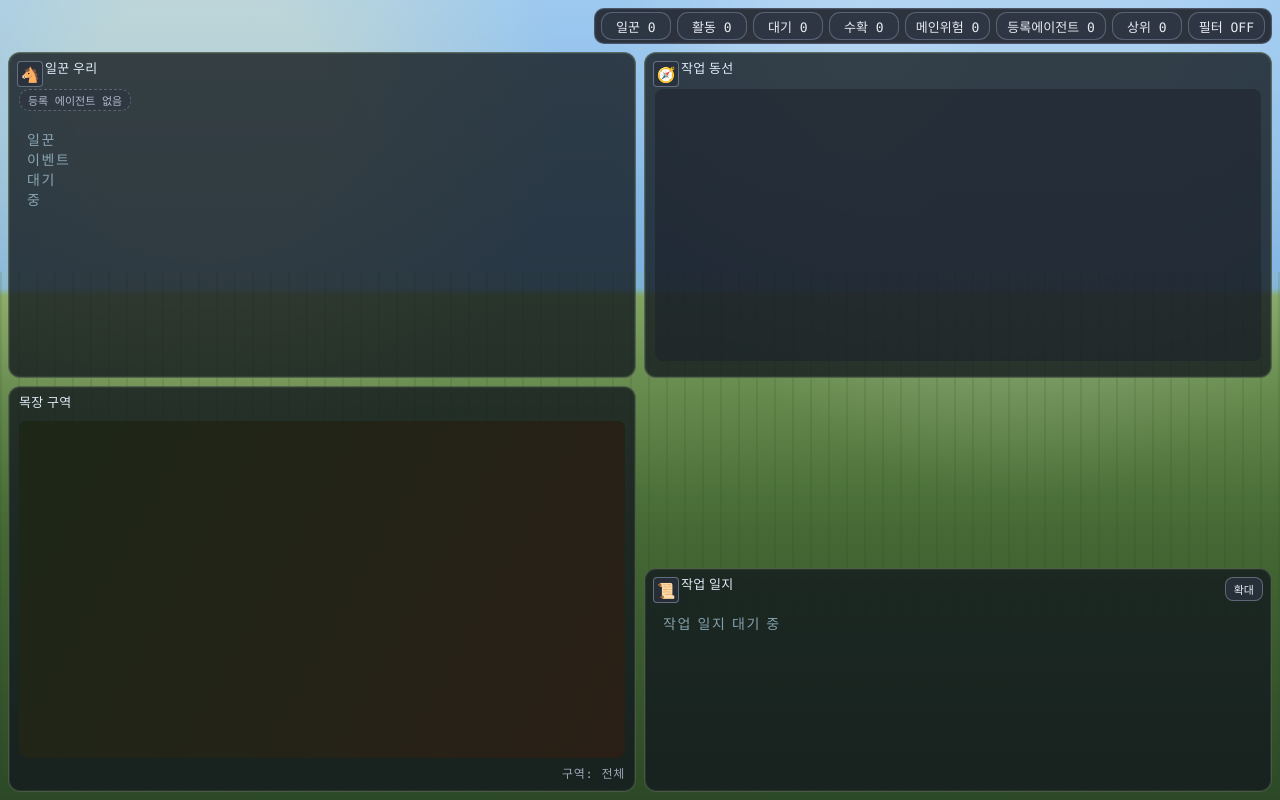
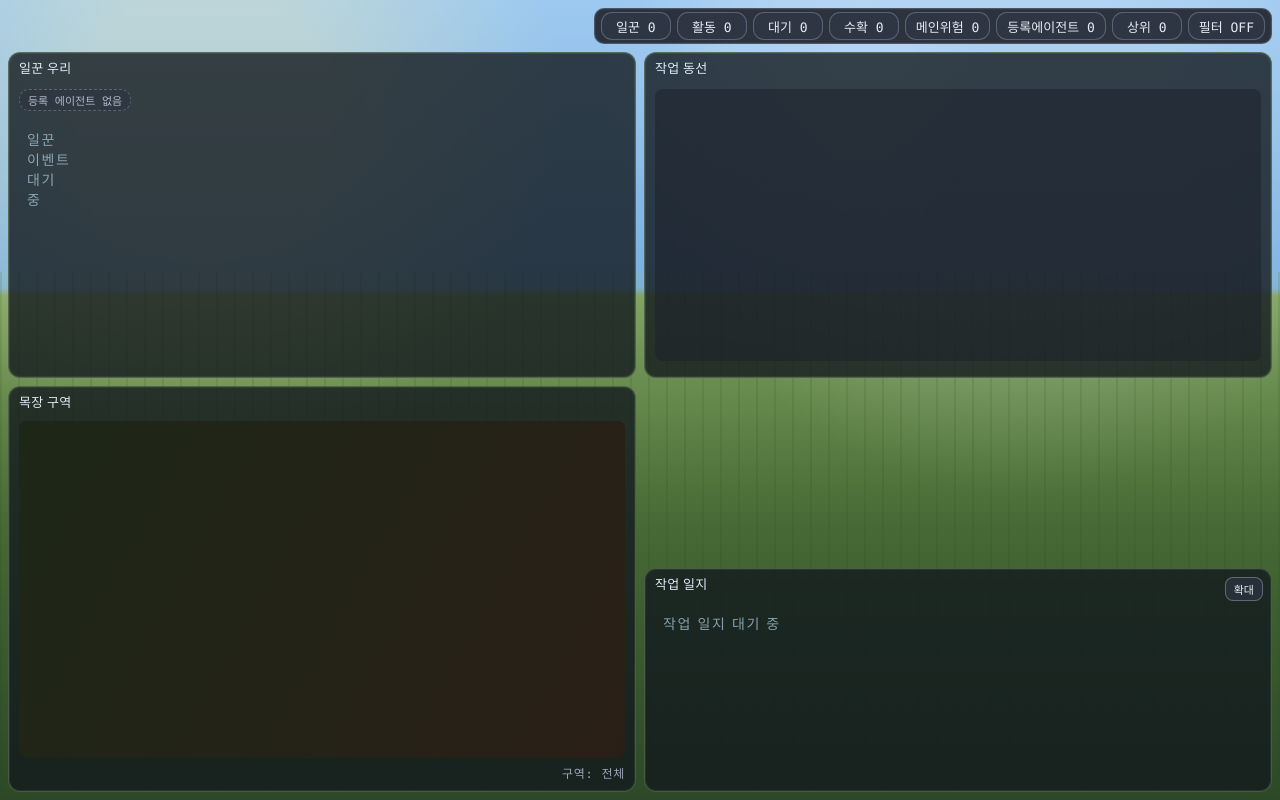
Before and after one commit to jsleemaster/ranch-agent, a React (Vite) app in the folder webview-ui/: page / in a window 1280 px wide. Built offline with nearby package versions, Linux system fonts and the light colour scheme.

Commit message:
ui: remove section title icons and simplify header labels

```diff
--- a/webview-ui/src/App.tsx
+++ b/webview-ui/src/App.tsx
@@ -113,7 +113,7 @@ export default function App(): JSX.Element {
       </header>
 
       <main className="panel-grid">
-        <section className="panel enter-a panel-agents" data-icon="🐴" title="일꾼 우리">
+        <section className="panel enter-a panel-agents" title="일꾼 우리">
           <div className="panel-label">일꾼 우리</div>
           <AgentBoard
             agents={snapshot.agents}
@@ -124,7 +124,7 @@ export default function App(): JSX.Element {
           />
         </section>
 
-        <section className="panel enter-b panel-flow" data-icon="🧭" title="작업 동선">
+        <section className="panel enter-b panel-flow" title="작업 동선">
           <div className="panel-label">작업 동선</div>
           <SkillFlowPanel
             agents={snapshot.agents}
@@ -136,7 +136,7 @@ export default function App(): JSX.Element {
           />
         </section>
 
-        <section className="panel enter-c panel-map panel-no-icon" title="목장 구역">
+        <section className="panel enter-c panel-map" title="목장 구역">
           <div className="panel-label">목장 구역</div>
           <FolderMapPanel
             zones={snapshot.zones}
@@ -147,7 +147,7 @@ export default function App(): JSX.Element {
           />
         </section>
 
-        <section className="panel enter-d panel-feed" data-icon="📜" title="작업 일지">
+        <section className="panel enter-d panel-feed" title="작업 일지">
           <div className="panel-label">작업 일지</div>
           <button
             className="panel-expand-btn"
--- a/webview-ui/src/index.css
+++ b/webview-ui/src/index.css
@@ -175,36 +175,14 @@ body::after {
   box-shadow: inset 0 0 0 1px rgba(170, 214, 143, 0.2);
 }
 
-.panel::before {
-  content: attr(data-icon);
-  position: absolute;
-  top: 8px;
-  left: 8px;
-  width: 24px;
-  height: 24px;
-  border-radius: 4px;
-  border: 1px solid rgba(171, 183, 210, 0.46);
-  display: inline-flex;
-  align-items: center;
-  justify-content: center;
-  font-size: 15px;
-  color: #e8edf6;
-  background: rgba(42, 48, 60, 0.82);
-  z-index: 2;
-}
-
 .panel::after {
   content: none;
-}
-
-.panel.panel-no-icon::before {
-  display: none;
 }
 
 .panel-label {
   position: absolute;
   top: 9px;
-  left: 36px;
+  left: 10px;
   z-index: 2;
   font-size: 13px;
   line-height: 1;
@@ -212,10 +190,6 @@ body::after {
   letter-spacing: 0.02em;
   font-family: var(--font-ui);
   pointer-events: none;
-}
-
-.panel.panel-no-icon .panel-label {
-  left: 10px;
 }
 
 .panel-feed {
```
